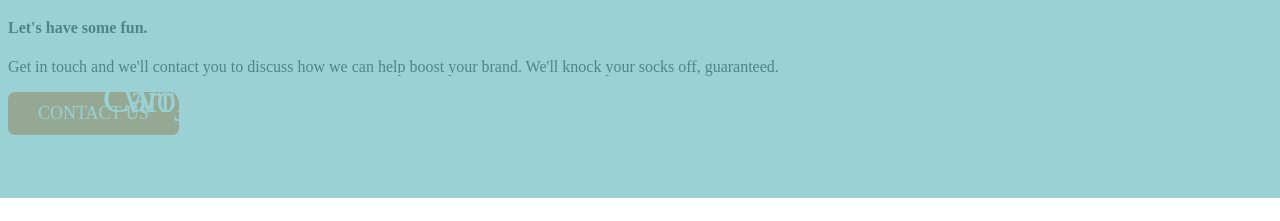
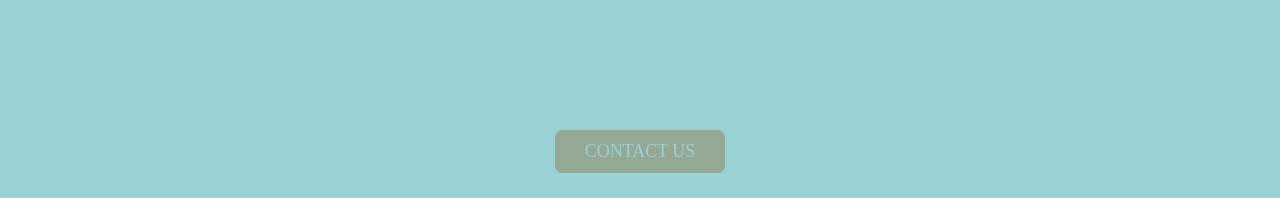
Before and after one commit to Jgoodall13/overture-catalog, a plain HTML site: page body/index.html in a window 1280 px wide. Shown: the part 602-823 px from the top of the page. Before the commit the page ends 800 px from the top, so only its background shows below. Drawn offline with Linux system fonts and the light colour scheme.

Commit message:
a little style

```diff
--- a/body/index.html
+++ b/body/index.html
@@ -107,6 +107,10 @@
         padding: 5px 10px;
     }
 
+    .white{
+        color: white;
+    }
+
     .hover-blue:hover {
         color: #86d1e6;
         background-color: white;
@@ -165,6 +169,13 @@
         background-image: url('/assets/img/catalog/contact_img.jpg')
     }
 
+    #button-box{
+        display: flex;
+        justify-content: center;
+        align-items: center;
+        height: 122px;
+    }
+
     #form-box,
     #form-sent-box {
         display: none;
@@ -183,15 +194,6 @@
         line-height: .8;
         padding-bottom: 20px;
         color: #7a7a7a;
-    }
-
-    .socials-contact {
-        margin-top: 40px;
-    }
-
-    .social-contact {
-        color: #7a7a7a;
-        margin-right: 20px;
     }
 
     .contact-inputs-box {
@@ -451,8 +453,8 @@
     <div class="container">
         <div class="row">
             <div class="col-md-6">
-                <h4>Let's have some fun.</h4>
-                <p>Get in touch and we'll contact you to discuss how we can help boost your brand. We'll knock your socks off,
+                <h3 class="white">Let's have some fun.</h3>
+                <p class="white">Get in touch and we'll contact you to discuss how we can help boost your brand. We'll knock your socks off,
                     guaranteed.</p>
             </div>
             <div id="button-box" class="col-md-6">
```
